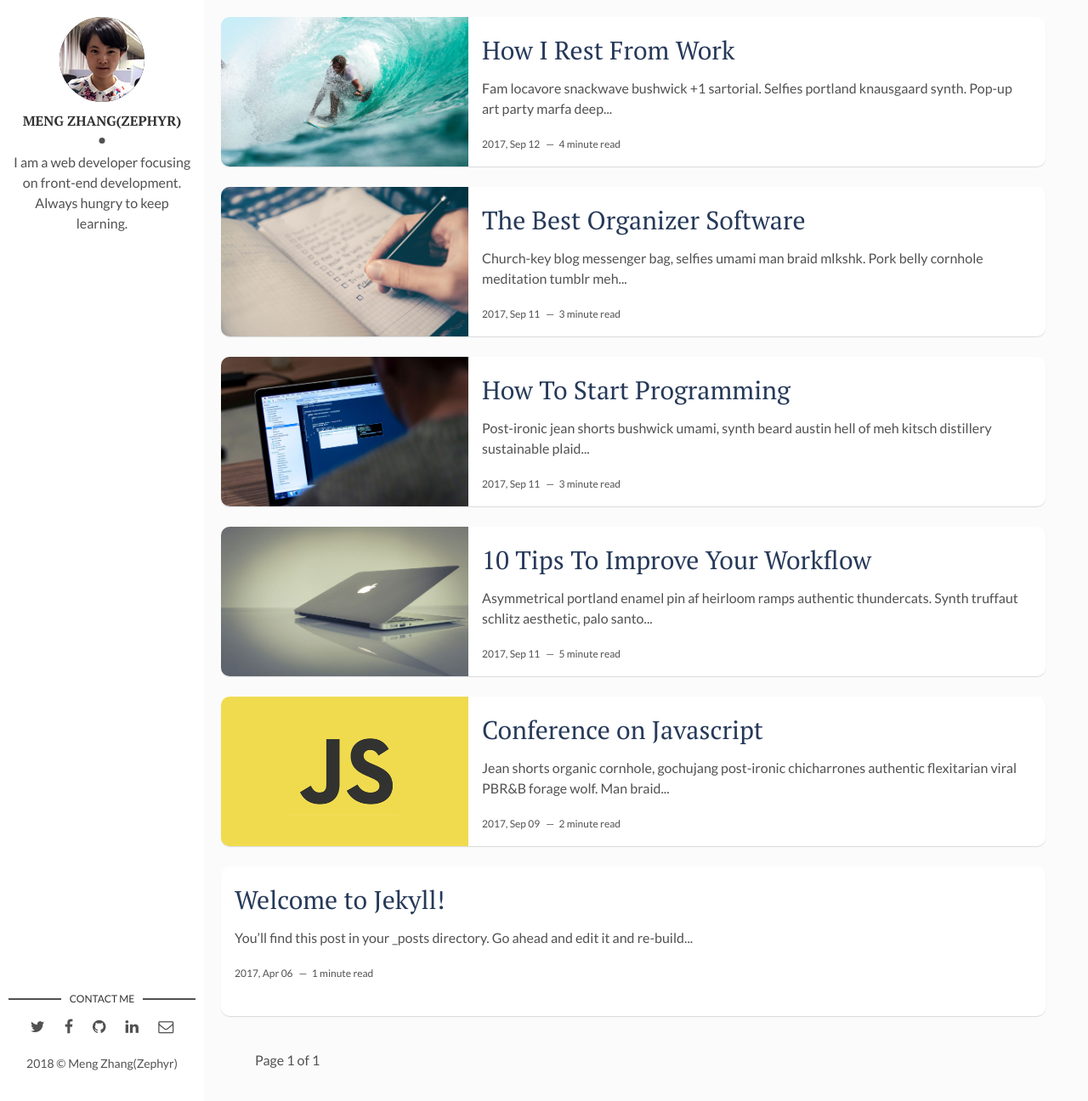
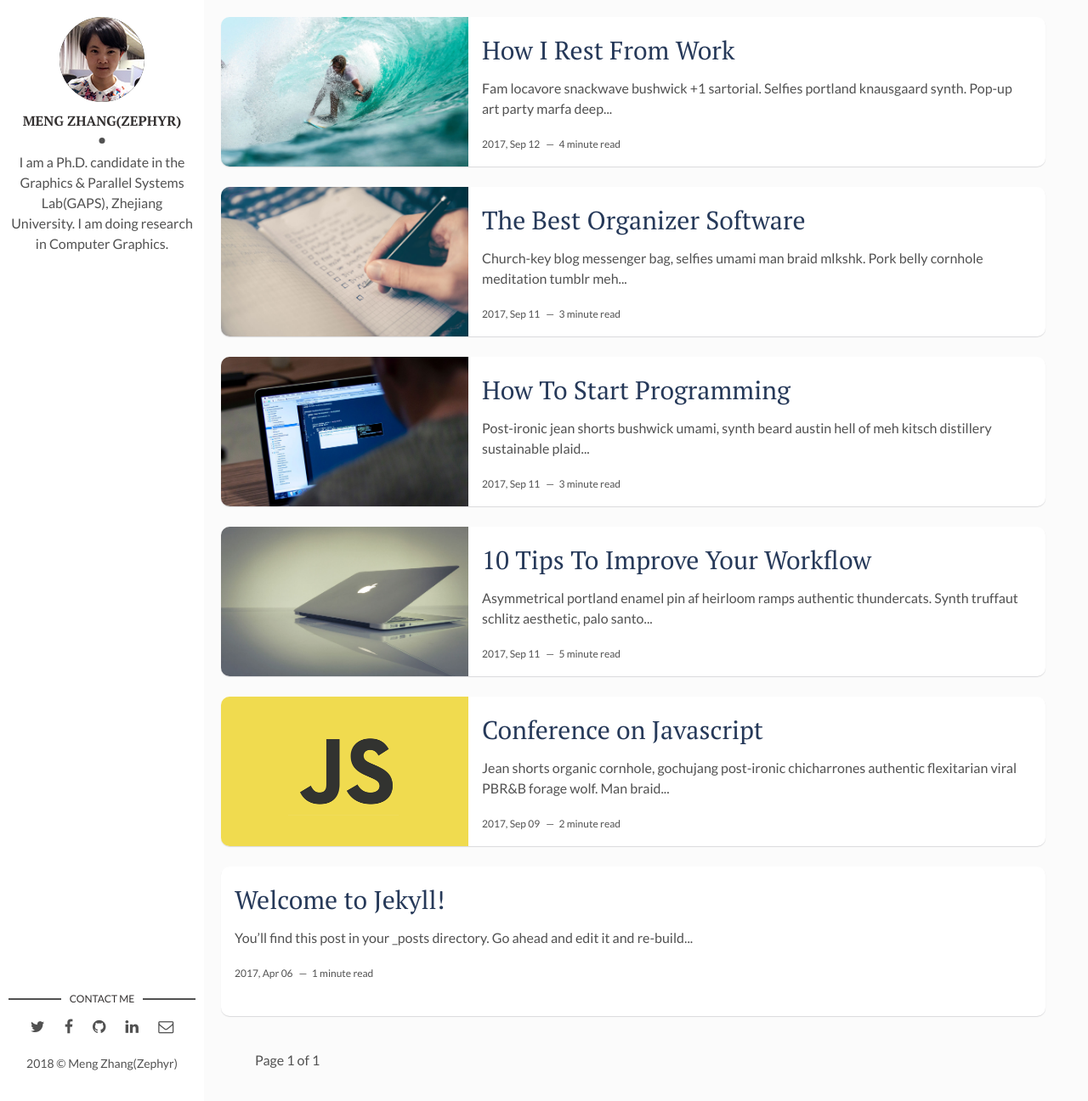
Before and after one commit to MengZephyr/MengZephyr.github.io, a Jekyll site: the page built from index.html, in a window 1280 px wide and 1296 px high. Shown: the whole window at 85% size. Built offline with Jekyll 4.4.1, drawn with Linux system fonts in a browser that asks for light colours; the list of posts is cut into pages by our own code.

Commit message:
meDescription

```diff
--- a/_config.yml
+++ b/_config.yml
@@ -11,7 +11,7 @@ site-twitter: #if your site has a twitter account, enter it here
 # Author Settings
 author: Meng Zhang(Zephyr) # add your name
 author-img: me.jpg # add your photo
-about-author: I am a web developer focusing on front-end development. Always hungry to keep learning. # add description
+about-author: I am a Ph.D. candidate in the Graphics & Parallel Systems Lab(GAPS), Zhejiang University. I am doing research in Computer Graphics. # add description
 social-twitter: # add your Twitter handle
 social-facebook: # add your Facebook handle
 social-github: # add your Github handle
```
